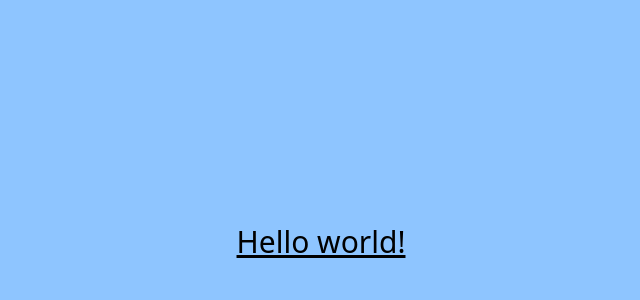
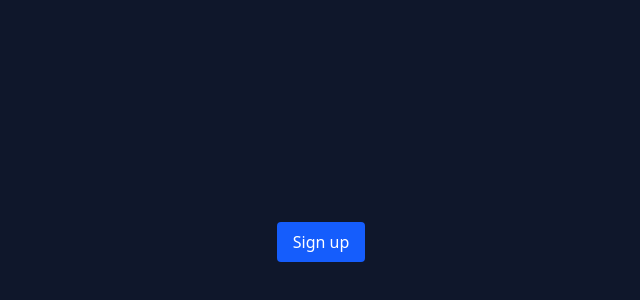
Before and after one commit to AzizanNur/learn-react, a React (Vite) app: page / in a window 1280 px wide. Shown: the part 158-458 px from the top of the page, without its empty margins (319-959 px from the left). Built offline with nearby package versions, Linux system fonts and the light colour scheme.

Commit message:
button simple

```diff
--- a/src/App.jsx
+++ b/src/App.jsx
@@ -1,7 +1,9 @@
 function App() {
   return (
-    <div className="bg-blue-300 place-content-center min-h-screen">
-      <h1 className="text-3xl underline text-center">Hello world!</h1>
+    <div className="bg-slate-900 place-content-center grid min-h-screen">
+      <button className="bg-blue-600 text-white px-4 py-2 rounded">
+        Sign up
+      </button>
     </div>
   );
 }
```
